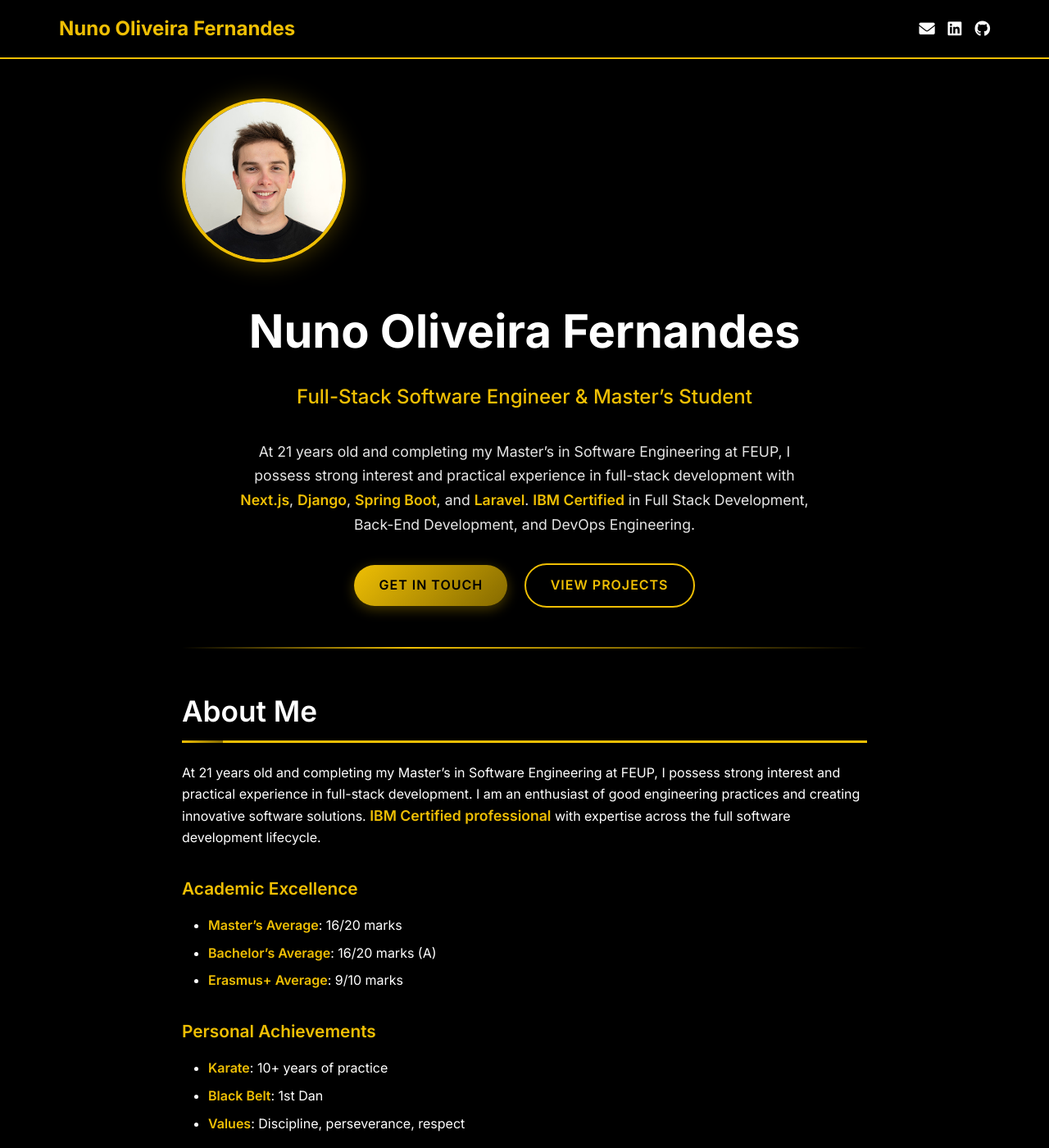
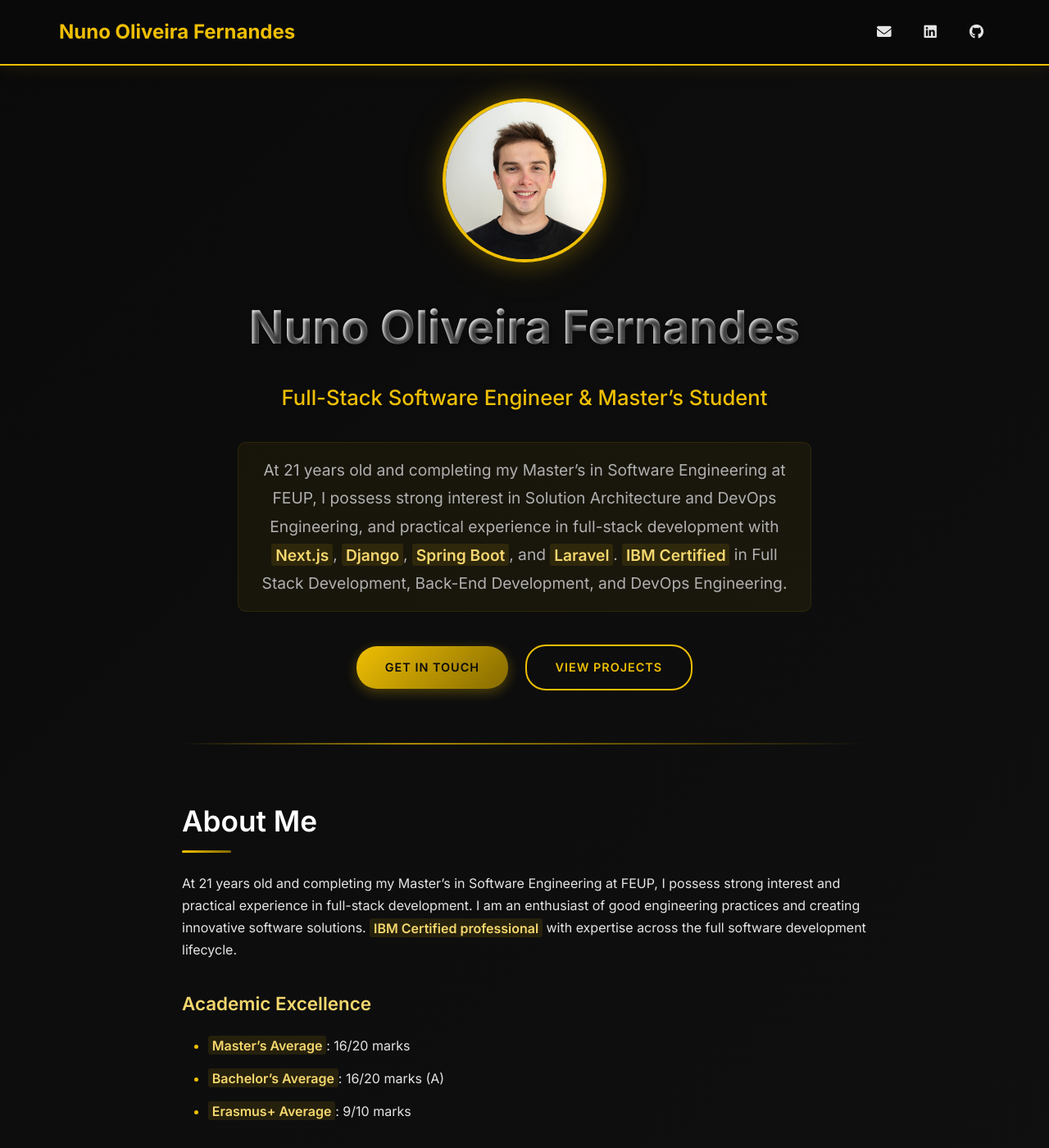
Before and after one commit to NOF03/nof03.github.io, a Jekyll site: the page built from index.md, in a window 1280 px wide and 1400 px high. Shown: the whole window at 82% size. Built offline with Jekyll 4.4.1, drawn with Linux system fonts in a browser that asks for light colours; some of the changed text lies outside the part shown.

Commit message:
feat: update portfolio layout and enhance styling for improved readability and user experience

```diff
--- a/_config.yml
+++ b/_config.yml
@@ -7,7 +7,6 @@ baseurl: ""
 author:
   name: "Nuno Oliveira Fernandes"
   email: "nuno.o.fernandes@outlook.pt"
-  phone: "961 789 636"
   linkedin: "nuno-nof-fernandes"
   github: "NOF03"
   location: "Madeira/Porto"
--- a/_sass/main.scss
+++ b/_sass/main.scss
@@ -1,11 +1,15 @@
-// Updated Color Variables
-$black: #000000;
-$gold: #EFBF04;           // Your specified gold
-$gold-dark: #856A00;      // Your specified gold-dark
+// Improved Color Variables for Better UI/UX
+$black: #0A0A0A;
+$black-light: #1A1A1A;
+$black-lighter: #2A2A2A;
+$gold: #EFBF04;
+$gold-dark: #856A00;
+$gold-light: #F5D76E;
 $white: #FFFFFF;
-$gray-light: #F8F9FA;
+$gray-light: #E5E5E5;
+$gray-medium: #B0B0B0;
 $gray-dark: #666666;
-$gray-darker: #333333;
+$accent-blue: #4A90E2;  // For DevOps elements
 $font-family: 'Inter', sans-serif;
 
 // Reset
@@ -17,21 +21,23 @@ $font-family: 'Inter', sans-serif;
 
 body {
   font-family: $font-family;
-  line-height: 1.6;
-  color: $white;
-  background-color: $black;  // Changed to black background
+  line-height: 1.7;
+  color: $gray-light;  // Better readability than pure white
+  background: linear-gradient(135deg, $black 0%, $black-light 100%);
+  min-height: 100vh;
 }
 
 // Navigation
 .navbar {
   background: rgba($black, 0.95);
-  backdrop-filter: blur(10px);
+  backdrop-filter: blur(15px);
   padding: 1rem 0;
   position: fixed;
   top: 0;
   width: 100%;
   z-index: 1000;
   border-bottom: 2px solid $gold;
+  box-shadow: 0 2px 20px rgba($gold, 0.1);
 
   .nav-container {
     max-width: 1200px;
@@ -47,26 +53,30 @@ body {
     font-size: 1.5rem;
     font-weight: 700;
     text-decoration: none;
-    transition: color 0.3s ease;
+    transition: all 0.3s ease;
 
     &:hover {
-      color: $white;
+      color: $gold-light;
+      transform: scale(1.05);
     }
   }
 
   .nav-links {
     display: flex;
-    gap: 1rem;
+    gap: 1.5rem;
   }
 
   .nav-link {
-    color: $white;
-    font-size: 1.2rem;
+    color: $gray-light;
+    font-size: 1.1rem;
     text-decoration: none;
-    transition: color 0.3s ease;
+    transition: all 0.3s ease;
+    padding: 0.5rem;
+    border-radius: 5px;
 
     &:hover {
       color: $gold;
+      background: rgba($gold, 0.1);
     }
   }
 }
@@ -78,15 +88,20 @@ body {
   padding: 120px 2rem 2rem;
 }
 
-// Hero Photo Section
+// FIXED: Hero Photo Section - Proper Centering
 .hero-image-container {
   text-align: center;
   margin-bottom: 2rem;
+  width: 100%;
+  display: flex;
+  justify-content: center;
+  align-items: center;
 }
 
 .hero-photo {
-  display: inline-block;
-  position: relative;
+  display: block;
+  text-align: center;
+  margin: 0 auto;
 
   .profile-image {
     width: 200px;
@@ -94,12 +109,19 @@ body {
     border-radius: 50%;
     object-fit: cover;
     border: 4px solid $gold;
-    box-shadow: 0 0 30px rgba($gold, 0.3);
+    box-shadow:
+            0 0 30px rgba($gold, 0.3),
+            0 0 60px rgba($gold, 0.1);
     transition: all 0.3s ease;
+    display: block;
+    margin: 0 auto;
 
     &:hover {
       transform: scale(1.05);
-      box-shadow: 0 0 40px rgba($gold, 0.5);
+      box-shadow:
+              0 0 40px rgba($gold, 0.5),
+              0 0 80px rgba($gold, 0.2);
+      border-color: $gold-light;
     }
 
     @media (max-width: 768px) {
@@ -109,7 +131,7 @@ body {
   }
 }
 
-// Typography
+// Enhanced Typography for Better Readability
 h1 {
   &.hero-title {
     font-size: 3.5rem;
@@ -117,7 +139,11 @@ h1 {
     color: $white;
     text-align: center;
     margin-bottom: 1rem;
-    text-shadow: 2px 2px 4px rgba($black, 0.5);
+    text-shadow: 2px 2px 4px rgba($black, 0.8);
+    background: linear-gradient(135deg, $white, $gray-light);
+    -webkit-background-clip: text;
+    -webkit-text-fill-color: transparent;
+    background-clip: text;
 
     @media (max-width: 768px) {
       font-size: 2.5rem;
@@ -127,11 +153,12 @@ h1 {
 
 h2 {
   &.hero-subtitle {
-    font-size: 1.5rem;
+    font-size: 1.6rem;
     color: $gold;
     text-align: center;
     margin-bottom: 2rem;
     font-weight: 500;
+    text-shadow: 1px 1px 2px rgba($black, 0.5);
   }
 
   &.section-title {
@@ -139,64 +166,71 @@ h2 {
     color: $white;
     margin: 3rem 0 1.5rem;
     padding-bottom: 0.5rem;
-    border-bottom: 3px solid $gold;
     font-weight: 600;
     position: relative;
+    text-align: left;
 
     &::after {
       content: '';
       position: absolute;
-      bottom: -3px;
+      bottom: 0;
       left: 0;
-      width: 50px;
+      width: 60px;
       height: 3px;
       background: linear-gradient(90deg, $gold, $gold-dark);
+      border-radius: 2px;
     }
   }
 }
 
 h3 {
-  color: $gold;
-  font-size: 1.3rem;
+  color: $gold-light;
+  font-size: 1.4rem;
   margin: 2rem 0 1rem;
   font-weight: 600;
 }
 
 h4 {
-  color: $gold-dark;
-  font-size: 1.1rem;
+  color: $gold;
+  font-size: 1.2rem;
   margin: 1.5rem 0 0.5rem;
   font-weight: 500;
 }
 
-// Paragraphs
+// Improved Paragraph Styling
 p {
-  margin-bottom: 1rem;
-  color: $white;
+  margin-bottom: 1.2rem;
+  color: $gray-light;
+  line-height: 1.7;
 
   &.hero-description {
-    font-size: 1.1rem;
+    font-size: 1.2rem;
     text-align: center;
-    color: rgba($white, 0.9);
-    margin-bottom: 2rem;
+    color: $gray-medium;
+    margin-bottom: 2.5rem;
     max-width: 700px;
     margin-left: auto;
     margin-right: auto;
-    line-height: 1.7;
+    line-height: 1.8;
+    padding: 1rem;
+    background: rgba($gold, 0.05);
+    border-radius: 10px;
+    border: 1px solid rgba($gold, 0.1);
   }
 }
 
-// Buttons
+// Enhanced Buttons
 .btn {
   display: inline-block;
-  padding: 12px 30px;
+  padding: 14px 35px;
   margin: 0 0.5rem;
-  border-radius: 30px;
+  border-radius: 25px;
   text-decoration: none;
   font-weight: 600;
   transition: all 0.3s ease;
   text-transform: uppercase;
   letter-spacing: 1px;
+  font-size: 0.9rem;
 
   &.btn-primary {
     background: linear-gradient(135deg, $gold, $gold-dark);
@@ -204,9 +238,9 @@ p {
     box-shadow: 0 4px 15px rgba($gold, 0.3);
 
     &:hover {
-      background: linear-gradient(135deg, $gold-dark, $gold);
-      transform: translateY(-2px);
-      box-shadow: 0 6px 20px rgba($gold, 0.4);
+      background: linear-gradient(135deg, $gold-light, $gold);
+      transform: translateY(-3px);
+      box-shadow: 0 8px 25px rgba($gold, 0.4);
     }
   }
 
@@ -218,126 +252,134 @@ p {
     &:hover {
       background: $gold;
       color: $black;
-      transform: translateY(-2px);
-      box-shadow: 0 4px 15px rgba($gold, 0.3);
+      transform: translateY(-3px);
+      box-shadow: 0 6px 20px rgba($gold, 0.3);
     }
   }
 }
 
 .hero-buttons {
   text-align: center;
-  margin: 2rem 0;
+  margin: 2.5rem 0;
 }
 
-// Lists
+// Better List Styling
 ul, ol {
-  margin: 1rem 0;
+  margin: 1.2rem 0;
   padding-left: 2rem;
 
   li {
-    margin-bottom: 0.5rem;
-    color: $white;
+    margin-bottom: 0.8rem;
+    color: $gray-light;
+
+    &::marker {
+      color: $gold;
+    }
   }
 }
 
-// Strong text
+// Improved Strong Text
 strong {
-  color: $gold;
+  color: $gold-light;
   font-weight: 600;
+  background: rgba($gold, 0.1);
+  padding: 0.1rem 0.3rem;
+  border-radius: 3px;
 }
 
-// Links
+// Better Link Styling
 a {
   color: $gold;
   text-decoration: none;
-  transition: color 0.3s ease;
+  transition: all 0.3s ease;
 
   &:hover {
-    color: $white;
+    color: $gold-light;
     text-decoration: underline;
   }
 }
 
-// Code blocks
+// Enhanced Code Blocks
 code {
-  background: rgba($gold, 0.1);
-  color: $gold;
-  padding: 0.2rem 0.4rem;
-  border-radius: 4px;
+  background: rgba($gold, 0.15);
+  color: $gold-light;
+  padding: 0.3rem 0.6rem;
+  border-radius: 5px;
   font-family: 'Courier New', monospace;
-  border: 1px solid rgba($gold, 0.2);
+  border: 1px solid rgba($gold, 0.3);
+  font-size: 0.9rem;
 }
 
-// Horizontal rules
+// Improved Horizontal Rules
 hr {
   border: none;
   height: 2px;
   background: linear-gradient(to right, transparent, $gold, $gold-dark, transparent);
-  margin: 3rem 0;
+  margin: 4rem 0;
+  opacity: 0.7;
 }
 
-// Blockquotes
+// Enhanced Blockquotes
 blockquote {
   border-left: 4px solid $gold;
-  padding-left: 1rem;
-  margin: 1rem 0;
+  padding: 1.5rem;
+  margin: 1.5rem 0;
   font-style: italic;
-  color: rgba($white, 0.8);
-  background: rgba($gold, 0.05);
-  padding: 1rem;
-  border-radius: 4px;
+  color: $gray-medium;
+  background: rgba($gold, 0.08);
+  border-radius: 8px;
+  box-shadow: 0 2px 10px rgba($gold, 0.1);
 }
 
-// Certification badges/emojis
-.section-title + p {
-  strong {
-    font-size: 1.1rem;
-
-    &:before {
-      margin-right: 0.5rem;
-    }
-  }
+// Special styling for DevOps/Architecture elements
+.devops-highlight {
+  background: linear-gradient(135deg, rgba($accent-blue, 0.1), rgba($gold, 0.1));
+  padding: 1rem;
+  border-radius: 8px;
+  border-left: 4px solid $accent-blue;
+  margin: 1rem 0;
 }
 
-// Enhanced styling for certifications section
-h3 + p {
-  strong {
-    display: block;
-    margin: 1rem 0 0.5rem;
-    font-size: 1.1rem;
-    color: $gold;
-  }
-}
-
-// Tables (if needed)
+// Enhanced Tables
 table {
   width: 100%;
   border-collapse: collapse;
-  margin: 1rem 0;
-  background: rgba($white, 0.05);
+  margin: 1.5rem 0;
+  background: rgba($black-light, 0.8);
+  border-radius: 8px;
+  overflow: hidden;
+  box-shadow: 0 4px 15px rgba($gold, 0.1);
 
   th, td {
-    padding: 0.75rem;
-    border: 1px solid rgba($gold, 0.2);
+    padding: 1rem;
     text-align: left;
-    color: $white;
+    color: $gray-light;
+    border-bottom: 1px solid rgba($gold, 0.1);
   }
 
   th {
     background: linear-gradient(135deg, $gold, $gold-dark);
     color: $black;
     font-weight: 600;
+    text-transform: uppercase;
+    letter-spacing: 0.5px;
+  }
+
+  tr:hover {
+    background: rgba($gold, 0.05);
   }
 }
 
-// Footer
+// Enhanced Footer
 .footer-text {
   text-align: center;
-  color: rgba($white, 0.7);
+  color: $gray-dark;
   font-style: italic;
-  margin-top: 3rem;
-  padding-top: 2rem;
-  border-top: 1px solid rgba($gold, 0.3);
+  margin-top: 4rem;
+  padding: 2rem;
+  border-top: 1px solid rgba($gold, 0.2);
+  background: rgba($black-light, 0.5);
+  border-radius: 8px;
 }
 
 // Responsive Design
@@ -368,7 +410,12 @@ table {
   }
 }
 
-// Scroll animations (optional enhancement)
+// Smooth Scroll Enhancement
+html {
+  scroll-behavior: smooth;
+}
+
+// Add subtle animations
 @keyframes fadeInUp {
   from {
     opacity: 0;
@@ -383,3 +430,9 @@ table {
 .content > * {
   animation: fadeInUp 0.6s ease-out;
 }
+
+// Focus states for accessibility
+button:focus, a:focus, input:focus {
+  outline: 2px solid $gold;
+  outline-offset: 2px;
+}
--- a/index.md
+++ b/index.md
@@ -3,10 +3,11 @@ layout: default
 title: "Full-Stack Software Engineer"
 ---
 
-<div class="hero-photo">
-  <img src="assets/images/profile.jpeg" alt="Nuno Oliveira Fernandes" class="profile-image">
+<div class="hero-image-container">
+    <div class="hero-photo">
+        <img src="assets/images/profile.jpeg" alt="Nuno Oliveira Fernandes" class="profile-image">
+    </div>
 </div>
-{: .hero-image-container}
 
 # Nuno Oliveira Fernandes
 {: .hero-title}
@@ -14,7 +15,7 @@ title: "Full-Stack Software Engineer"
 ## Full-Stack Software Engineer & Master's Student
 {: .hero-subtitle}
 
-At 21 years old and completing my Master's in Software Engineering at FEUP, I possess strong interest and practical experience in full-stack development with **Next.js**, **Django**, **Spring Boot**, and **Laravel**. **IBM Certified** in Full Stack Development, Back-End Development, and DevOps Engineering.
+At 21 years old and completing my Master's in Software Engineering at FEUP, I possess strong interest in Solution Architecture and DevOps Engineering, and practical experience in full-stack development with **Next.js**, **Django**, **Spring Boot**, and **Laravel**. **IBM Certified** in Full Stack Development, Back-End Development, and DevOps Engineering.
 {: .hero-description}
 
 [Get In Touch](#contact){: .btn .btn-primary} [View Projects](#projects){: .btn .btn-secondary}
@@ -39,25 +40,6 @@ At 21 years old and completing my Master's in Software Engineering at FEUP, I po
 
 ---
 
-## Licenses & Certifications
-{: .section-title}
-
-### IBM Certified Professional
-**July 2024** • *IBM*
-
-**🏆 Full Stack Software Developer**
-Comprehensive certification covering end-to-end web development, from frontend frameworks to backend APIs and database integration.
-
-**🔧 Back-End Development**
-Advanced backend development practices including server-side programming, database design, API development, and cloud deployment strategies.
-
-**⚙️ DevOps and Software Engineering**
-Modern DevOps practices, CI/CD pipelines, containerization, infrastructure as code, and software engineering best practices.
-
-**Skills Demonstrated**: Full-stack development, backend architecture, DevOps automation, cloud technologies, software engineering principles
-
----
-
 ## Professional Experience
 {: .section-title}
 
@@ -78,6 +60,30 @@ Developed a patient management website allowing 4-5 psychologists to monitor the
 **Instituto Get.Start** • *Jul 2023*
 
 Implemented a **Moodle platform** for educational institution with **350+ students**, enabling innovative teaching approaches beyond traditional methods.
+
+---
+
+## Education
+{: .section-title}
+
+### Master's in Software Engineering
+**FEUP** • *Sep 2024 - Present*
+
+Good practices and in-depth understanding of the entire software process, from elicitation to maintenance. Further developed knowledge in Next.js, Spring Boot, and Docker.
+
+**Expected Average**: 16 marks
+
+### Bachelor's in Computer Engineering
+**UMa** • *Oct 2021 - Jul 2024*
+
+**Outstanding modules with grade A**: Internship, Web Development, Requirements Engineering
+
+**Final Average**: 16 marks (A)
+
+### Erasmus+ in Computer Engineering
+**University of Maribor, Slovenia** • *Feb 2024 - Jul 2024*
+
+**Final Average**: 9/10 marks
 
 ---
 
@@ -107,53 +113,43 @@ Platform with advanced functionalities including odds tracking and subscriptions
 
 ---
 
+## Licenses & Certifications
+{: .section-title}
+
+### IBM Certified Professional
+**July 2024** • *IBM*
+
+**🏆 Full Stack Software Developer**
+Comprehensive certification covering end-to-end web development, from frontend frameworks to backend APIs and database integration.
+
+**🔧 Back-End Development**
+Advanced backend development practices including server-side programming, database design, API development, and cloud deployment strategies.
+
+**⚙️ DevOps and Software Engineering**
+Modern DevOps practices, CI/CD pipelines, containerization, infrastructure as code, and software engineering best practices.
+
+**Skills Demonstrated**: Full-stack development, backend architecture, DevOps automation, cloud technologies, software engineering principles
+
+---
+
 ## Technical Skills
 {: .section-title}
 
 ### Programming Languages
-- **JavaScript** - Advanced (IBM Certified)
-- **Python** - Advanced (IBM Certified)
+- **JavaScript** - Advanced
+- **Python** - Advanced
 - **Java** - Intermediate
 - **PHP** - Intermediate
 
 ### Frameworks & Libraries
 - **Frontend**: Next.js, React, React Native, Vite
-- **Backend**: Django, Spring Boot, Laravel (IBM Certified)
+- **Backend**: Django, Spring Boot, Laravel
 - **Game Development**: Unity3D
 
 ### Databases & Cloud
 - **Databases**: Firebase, MySQL, PostgreSQL
-- **Cloud**: Google Cloud Functions, Azure (IBM Certified)
-- **DevOps**: Docker, Git, GitLab, GitHub (IBM Certified)
-
-### Certified Methodologies
-- **DevOps**: CI/CD, Infrastructure as Code (IBM Certified)
-- **Agile**: Scrum, Kanban
-- **Software Engineering**: Requirements Engineering, Architecture Design
-
----
-
-## Education
-{: .section-title}
-
-### Master's in Software Engineering
-**FEUP** • *Sep 2024 - Present*
-
-Good practices and in-depth understanding of the entire software process, from elicitation to maintenance. Further developed knowledge in Next.js, Spring Boot, and Docker.
-
-**Expected Average**: 16 marks
-
-### Bachelor's in Computer Engineering
-**UMa** • *Oct 2021 - Jul 2024*
-
-**Outstanding modules with grade A**: Internship, Web Development, Requirements Engineering
-
-**Final Average**: 16 marks (A)
-
-### Erasmus+ in Computer Engineering
-**University of Maribor, Slovenia** • *Feb 2024 - Jul 2024*
-
-**Final Average**: 9/10 marks
+- **Cloud**: Google Cloud Functions, Azure
+- **DevOps**: Docker, Git, GitLab, GitHub
 
 ---
 
@@ -173,6 +167,3 @@ I'm always open to discussing new opportunities and interesting projects. **IBM
 **Location**: {{ site.author.location }}
 
 ---
-
-*Built with ❤️ using Jekyll and GitHub Pages • IBM Certified Full Stack Developer*
-{: .footer-text}
```
Also changed, not shown: other parts of index.md (+0 -2 lines).
